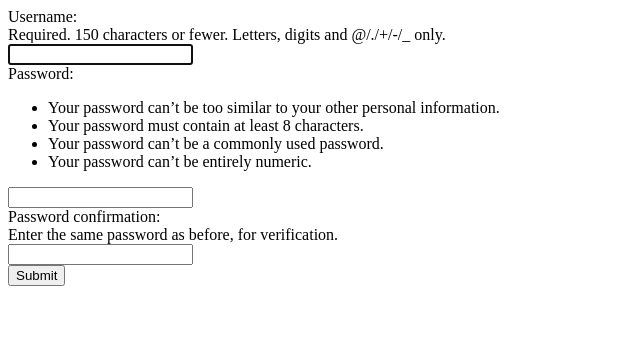
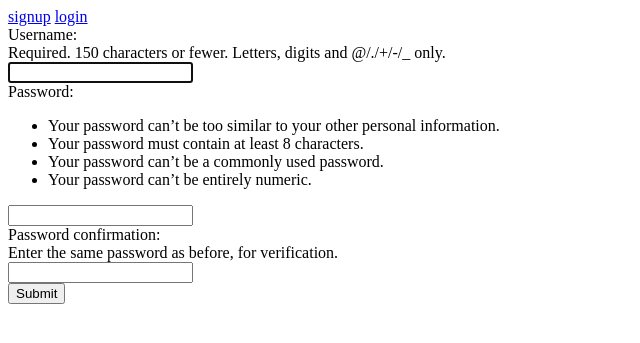
Before and after one commit to Eunsoojoe/dmf-auth-pjt, a Django app: page /accounts/signup/ in a window 1280 px wide. Shown: the top 343 px of the page, without its empty margins (0-640 px from the left). Run offline with Django 5.2, Linux system fonts and the light colour scheme.

Commit message:
로그인 유무에 따른 nav 구조 작성

```diff
--- a/templates/base.html
+++ b/templates/base.html
@@ -6,6 +6,14 @@
     <title>Document</title>
 </head>
 <body>
+    {% if user.is_authenticated %}
+        <a href="{% url 'accounts:logout' %}">logout</a>
+        <p>{{user.username}}</p>
+    {% else %}
+        <a href="{% url 'accounts:signup' %}">signup</a>
+        <a href="{% url 'accounts:login' %}">login</a>
+    {% endif %}
+
     {% block body %}
     {% endblock %}
 </body>
```
